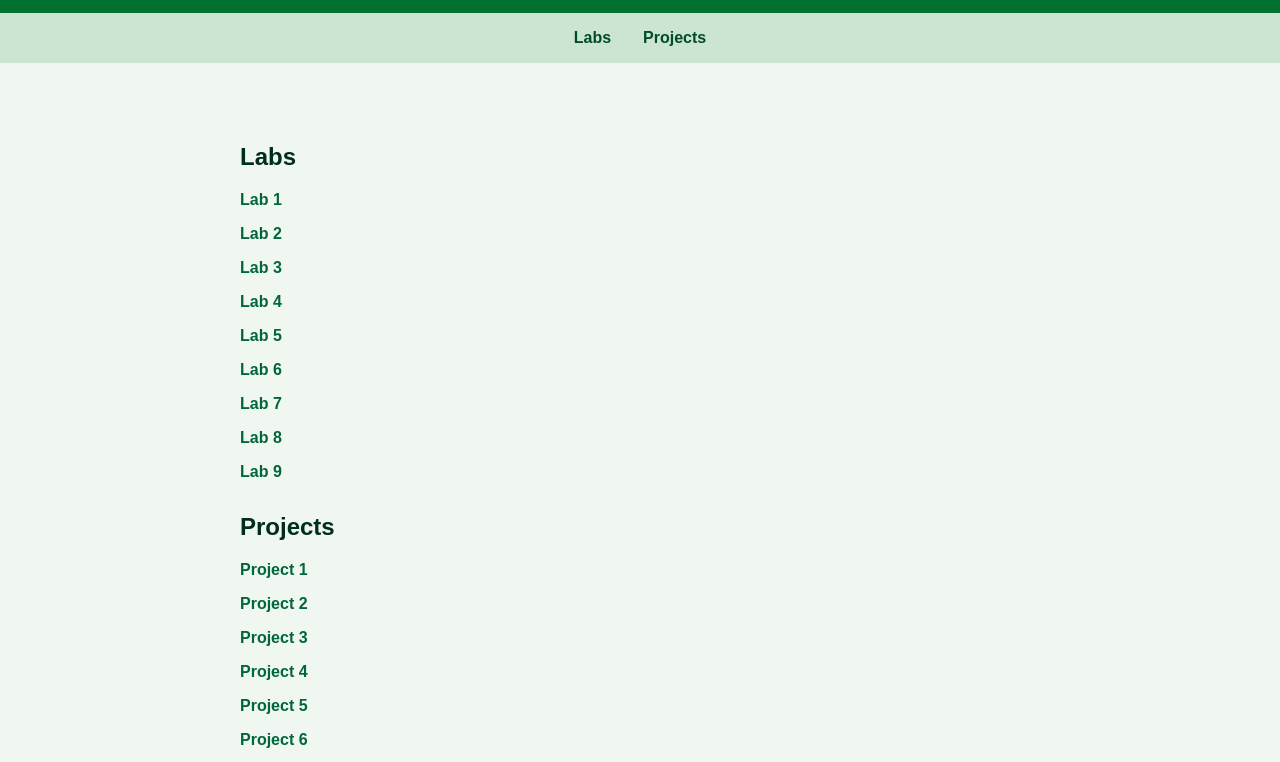
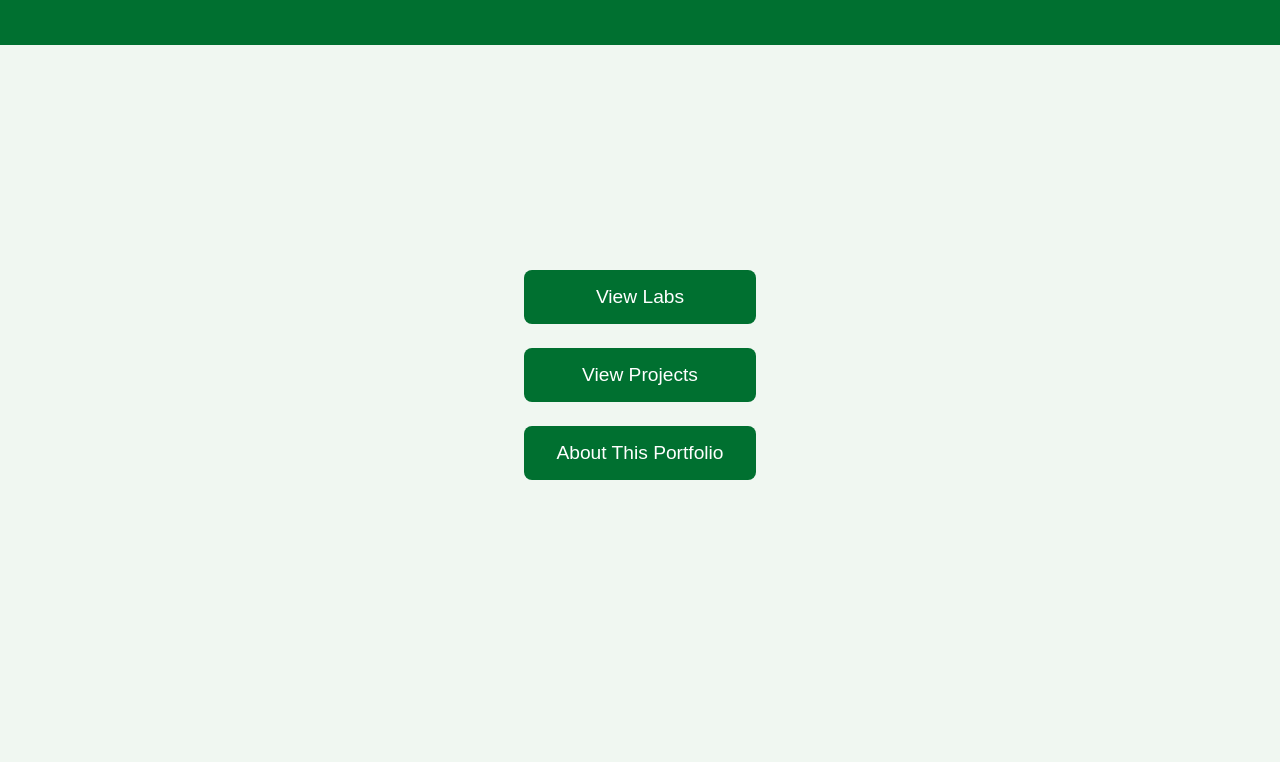
Before and after one commit to s1440/s1440.github.io, a plain HTML site: page index.html in a window 1280 px wide. Shown: the part 133-895 px from the top of the page. After the commit the page ends 838 px from the top, so only its background shows below. Drawn offline with Linux system fonts and the light colour scheme.

Commit message:
Update index.html

```diff
--- a/index.html
+++ b/index.html
@@ -4,7 +4,6 @@
   <meta charset="UTF-8" />
   <meta name="viewport" content="width=device-width, initial-scale=1.0" />
   <title>CIT 281 Portfolio</title>
-  <link rel="stylesheet" href="style.css" />
   <style>
     body {
       font-family: Arial, sans-serif;
@@ -16,47 +15,35 @@
     header {
       background-color: #007030;
       color: white;
-      padding: 1rem 2rem;
+      padding: 2rem;
       text-align: center;
     }
-    nav {
+    main {
       display: flex;
+      flex-direction: column;
+      align-items: center;
       justify-content: center;
-      gap: 2rem;
-      background-color: #cce5d2;
-      padding: 1rem;
+      height: calc(100vh - 140px);
     }
-    nav a {
+    .button-container {
+      display: flex;
+      flex-direction: column;
+      gap: 1.5rem;
+    }
+    .nav-button {
+      background-color: #007030;
+      color: white;
+      padding: 1rem 2rem;
+      font-size: 1.2rem;
+      border: none;
+      border-radius: 8px;
+      cursor: pointer;
+      transition: background-color 0.3s;
       text-decoration: none;
-      color: #004d26;
-      font-weight: bold;
-      transition: color 0.3s;
+      text-align: center;
     }
-    nav a:hover {
-      color: #007030;
-    }
-    main {
-      max-width: 800px;
-      margin: 2rem auto;
-      padding: 1rem;
-    }
-    h2 {
-      margin-top: 2rem;
-    }
-    ul {
-      list-style-type: none;
-      padding-left: 0;
-    }
-    li {
-      margin-bottom: 1rem;
-    }
-    li a {
-      color: #00663d;
-      font-weight: bold;
-      text-decoration: none;
-    }
-    li a:hover {
-      text-decoration: underline;
+    .nav-button:hover {
+      background-color: #005622;
     }
   </style>
 </head>
@@ -65,38 +52,12 @@
     <h1>CIT 281 Portfolio</h1>
     <p>University of Oregon - Computer & Information Technology Minor</p>
   </header>
-  <nav>
-    <a href="#labs">Labs</a>
-    <a href="#projects">Projects</a>
-  </nav>
   <main>
-    <section id="labs">
-      <h2>Labs</h2>
-      <ul>
-        <li><a href="https://s1440.github.io/cit281-lab1/" target="_blank">Lab 1</a></li>
-        <li><a href="https://s1440.github.io/cit281-lab2/" target="_blank">Lab 2</a></li>
-        <li><a href="https://s1440.github.io/cit281-lab3/" target="_blank">Lab 3</a></li>
-        <li><a href="https://s1440.github.io/cit281-lab4/" target="_blank">Lab 4</a></li>
-        <li><a href="https://s1440.github.io/cit281-lab5/" target="_blank">Lab 5</a></li>
-        <li><a href="https://s1440.github.io/cit281-lab6/" target="_blank">Lab 6</a></li>
-        <li><a href="https://s1440.github.io/cit281-lab7/" target="_blank">Lab 7</a></li>
-        <li><a href="https://s1440.github.io/cit281-lab8/" target="_blank">Lab 8</a></li>
-        <li><a href="https://s1440.github.io/cit281-lab9/" target="_blank">Lab 9</a></li>
-      </ul>
-    </section>
-
-    <section id="projects">
-      <h2>Projects</h2>
-      <ul>
-        <li><a href="https://s1440.github.io/cit281-p1/" target="_blank">Project 1</a></li>
-        <li><a href="https://s1440.github.io/cit281-p2/" target="_blank">Project 2</a></li>
-        <li><a href="https://s1440.github.io/cit281-p3/" target="_blank">Project 3</a></li>
-        <li><a href="https://s1440.github.io/cit281-p4/" target="_blank">Project 4</a></li>
-        <li><a href="https://s1440.github.io/cit281-p5/" target="_blank">Project 5</a></li>
-        <li><a href="https://s1440.github.io/cit281-p6/" target="_blank">Project 6</a></li>
-        <li><a href="https://s1440.github.io/cit281-p7/" target="_blank">Project 7</a></li>
-      </ul>
-    </section>
+    <div class="button-container">
+      <a class="nav-button" href="labs.html">View Labs</a>
+      <a class="nav-button" href="projects.html">View Projects</a>
+      <a class="nav-button" href="about.html">About This Portfolio</a>
+    </div>
   </main>
 </body>
 </html>
```
